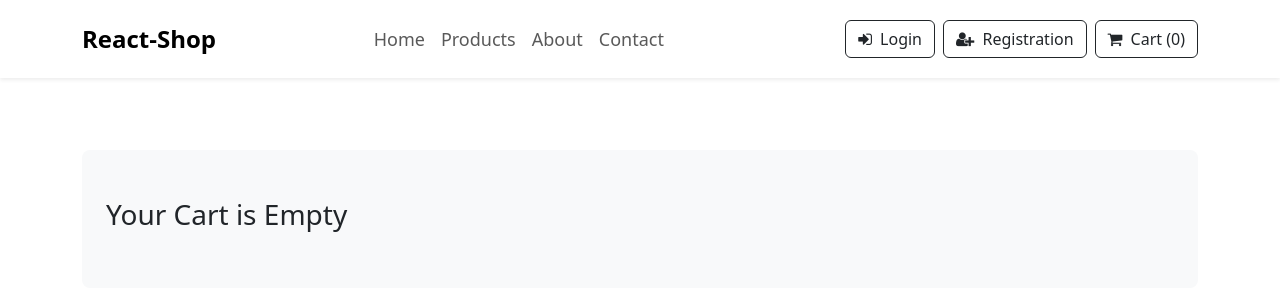
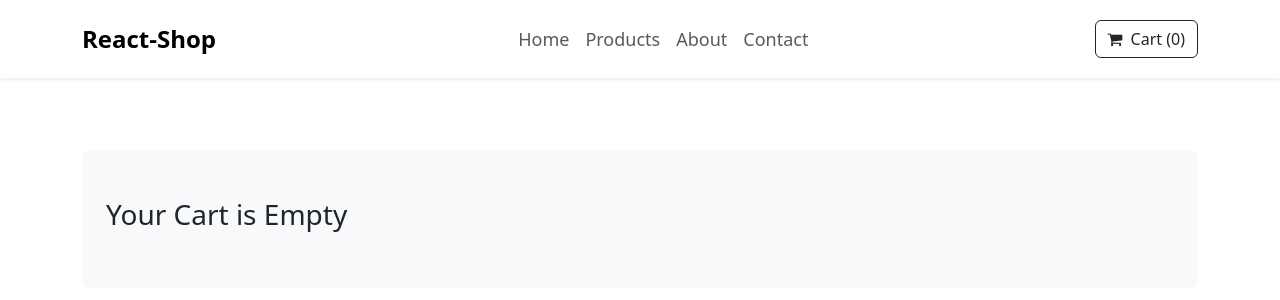
Before and after one commit to HenrikHovhannisyan/react-shop, a React (Create React App) app: page /cart in a window 1280 px wide. Shown: the top 300 px of the page. Built offline with nearby package versions, Linux system fonts and the light colour scheme.

Commit message:
Fixed bugs

```diff
--- a/src/components/Navbar.jsx
+++ b/src/components/Navbar.jsx
@@ -10,7 +10,7 @@ const NavBar = () => {
     return (
         <Navbar expand="lg" className="bg-body-light py-3 shadow-sm">
             <Container>
-                <Navbar.Brand href="/" className={'fw-bold fs-4'}>React-Shop</Navbar.Brand>
+                <NavLink to="/" className={'fw-bold fs-4 navbar-brand'}>React-Shop</NavLink>
                 <Navbar.Toggle aria-controls="basic-navbar-nav"/>
                 <Navbar.Collapse id="basic-navbar-nav">
                     <Nav className="mx-auto">
@@ -19,16 +19,14 @@ const NavBar = () => {
                         <NavLink to="/about" className="nav-link">About</NavLink>
                         <NavLink to="/contact" className="nav-link">Contact</NavLink>
                     </Nav>
-                </Navbar.Collapse>
-                <Navbar.Collapse className="justify-content-end">
-                    <div className="buttons">
-                        <Link to={"/login"} className={"btn btn-outline-dark"}>
+                    <div className="buttons d-flex">
+                        {/*<Link to={"/login"} className={"btn btn-outline-dark"}>
                             <i className="fa fa-sign-in me-1"/> Login
                         </Link>
                         <Link to={"/register"} className={"btn btn-outline-dark ms-2"}>
                             <i className="fa fa-user-plus me-1"/> Registration
-                        </Link>
-                        <Link to={"/cart"} className={"btn btn-outline-dark ms-2"}>
+                        </Link>*/}
+                        <Link to={"/cart"} className={"btn btn-outline-dark"}>
                             <i className="fa fa-shopping-cart me-1"/> Cart ({state.length})
                         </Link>
                     </div>
```
